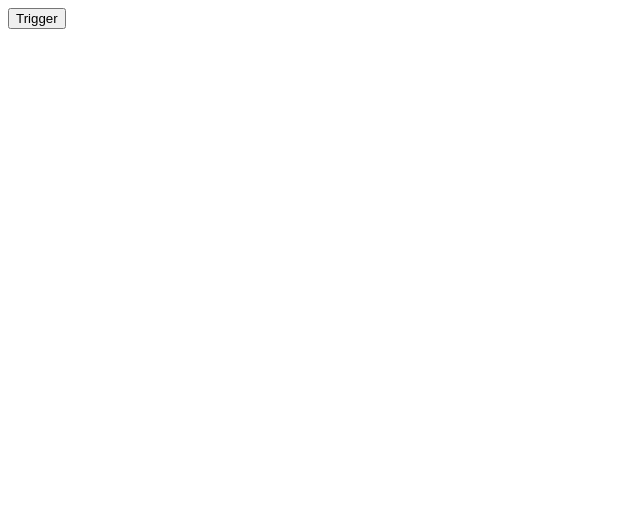
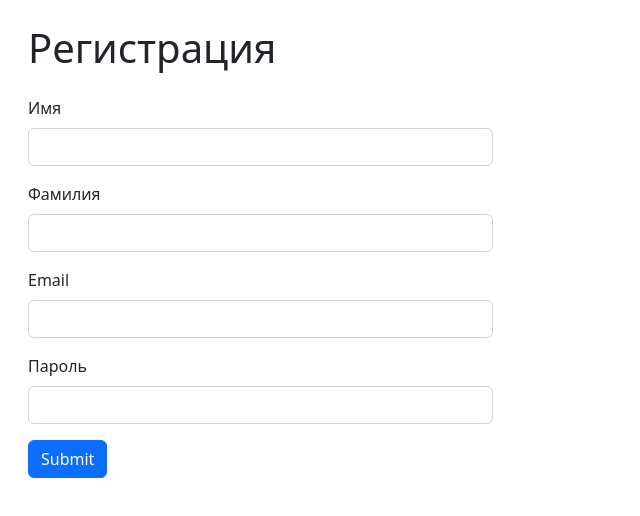
Before and after one commit to andrey257686/HexletSolutions, a React app in the folder React/ChallengeTask1/: page / in a window 1280 px wide. Shown: the whole page, without its empty margins (0-640 px from the left). Built offline with nearby package versions, Linux system fonts and the light colour scheme.

Commit message:
added Bootstrap

```diff
--- a/React/ChallengeTask1/src/index.html
+++ b/React/ChallengeTask1/src/index.html
@@ -4,6 +4,9 @@
   <meta charset="UTF-8">
   <meta http-equiv="X-UA-Compatible" content="IE=edge">
   <meta name="viewport" content="width=device-width, initial-scale=1.0">
+  <!-- CSS only -->
+  <link href="https://cdn.jsdelivr.net/npm/bootstrap@5.2.2/dist/css/bootstrap.min.css" rel="stylesheet" integrity="sha384-Zenh87qX5JnK2Jl0vWa8Ck2rdkQ2Bzep5IDxbcnCeuOxjzrPF/et3URy9Bv1WTRi" crossorigin="anonymous">
+
   <title>Document</title>
 </head>
 <body>
--- a/React/ChallengeTask1/src/index.js
+++ b/React/ChallengeTask1/src/index.js
@@ -2,10 +2,53 @@ import React from 'react';
 import ReactDOM from 'react-dom';
 import Popup from 'reactjs-popup';
 
-class Test extends React.Component {
+class RegistrationForm extends React.Component {
   render () {
     return (
-      <h1>test</h1>
+      <div id="container" class="container m-3">
+        <div class="col-5">
+          <h1 class="my-4">Регистрация</h1>
+          <form class="">
+            <div class="mb-3">
+              <label class="form-label" for="firstName">Имя</label>
+              <input
+                aria-describedby="popup-1"
+                type="text"
+                id="firstName"
+                class="form-control"
+              />
+            </div>
+            <div class="mb-3">
+              <label class="form-label" for="lastName">Фамилия</label>
+              <input
+                aria-describedby="popup-2"
+                type="text"
+                id="lastName"
+                class="form-control"
+              />
+            </div>
+            <div class="mb-3">
+              <label class="form-label" for="email">Email</label>
+              <input
+                aria-describedby="popup-3"
+                type="email"
+                id="email"
+                class="form-control"
+              />
+            </div>
+            <div class="mb-3">
+              <label class="form-label" for="password">Пароль</label>
+              <input
+                aria-describedby="popup-4"
+                type="password"
+                id="password"
+                class="form-control"
+              />
+            </div>
+            <button type="submit" class="btn btn-primary">Submit</button>
+          </form>
+        </div>
+      </div>
     )
   }
 }
@@ -13,5 +56,5 @@ class Test extends React.Component {
 const PopupExample = () => (  <Popup trigger={<button> Trigger</button>} position="right center">    <div>Popup content here !!</div>  </Popup>);
 
 const root = ReactDOM.createRoot(document.getElementById('container'));
-root.render(<PopupExample />);
+root.render(<RegistrationForm />);
 // root.render(<Test />);
```
